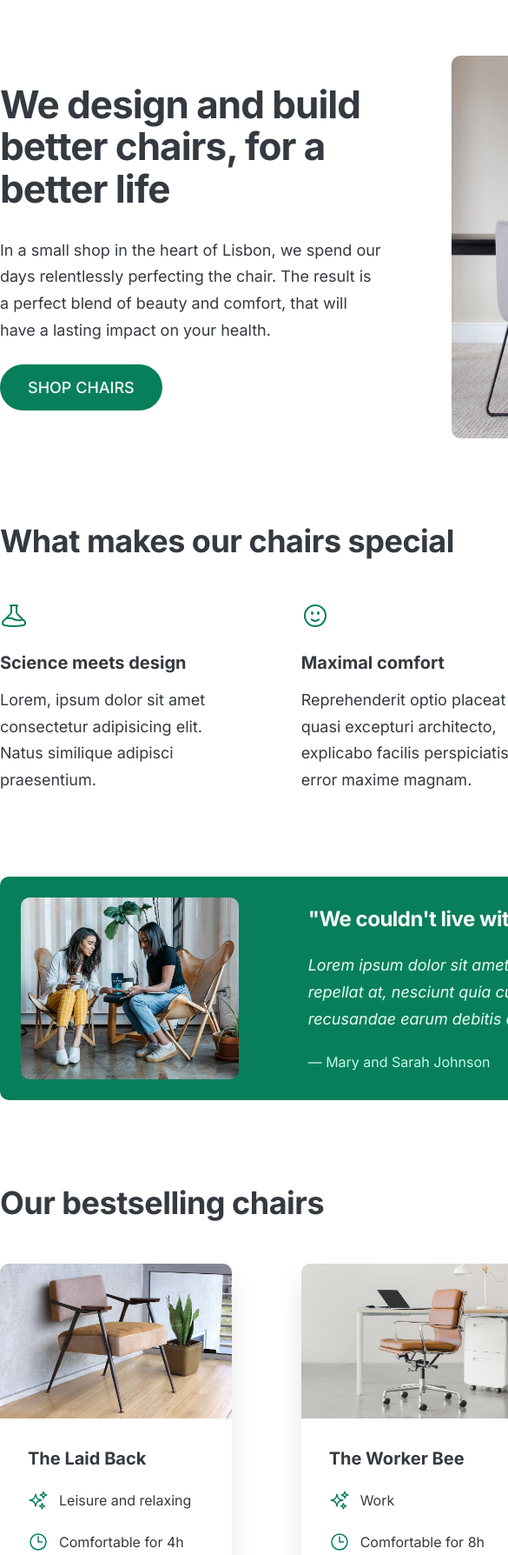
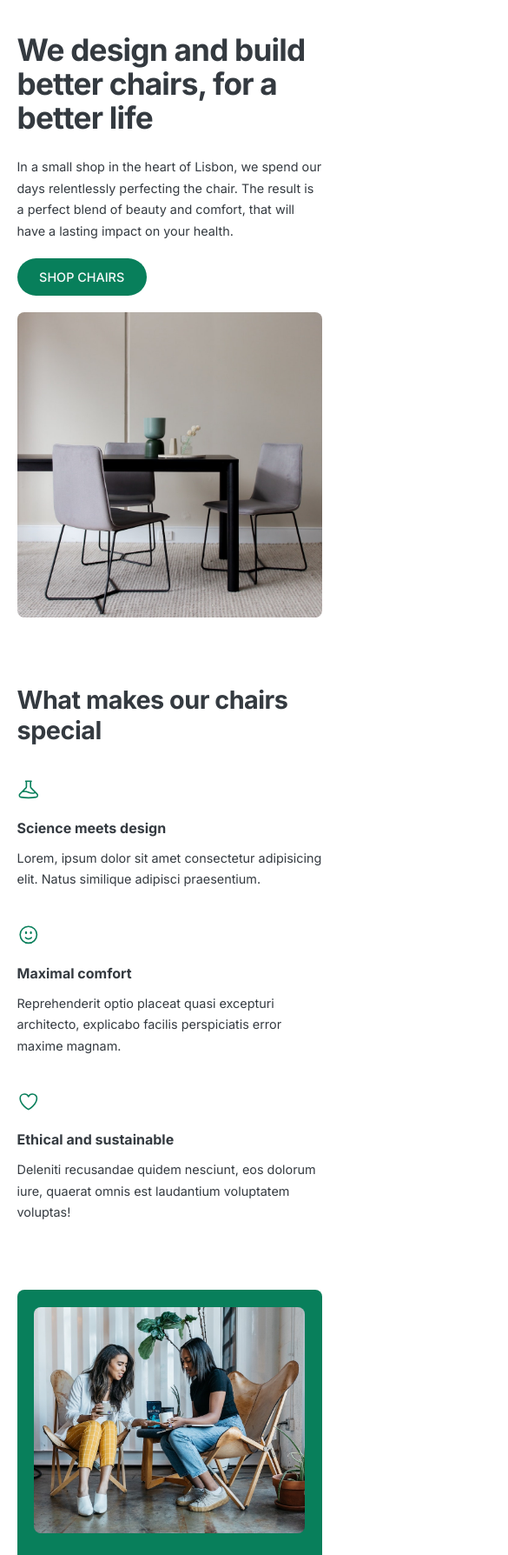
Before and after one commit to PeterKocsis/Training-project, a plain HTML site: page Chair-shop-page/index.html in a window 390 px wide. Shown: the top 1788 px of the page at 87% size, 585 px wide, since content can reach past the window. Drawn offline with Linux system fonts and the light colour scheme.

Commit message:
Enhance header layout and responsiveness with grid structure; add media queries for better mobile support

```diff
--- a/Chair-shop-page/index.html
+++ b/Chair-shop-page/index.html
@@ -13,12 +13,14 @@
     rel="stylesheet">
 
   <link rel="stylesheet" href="style.css" />
+  <link rel="stylesheet" href="media-queries.css" />
   <title>Lisbon Chair Shop</title>
 </head>
 
 <body>
   <div class="container">
     <header>
+      <div class="header-content">
         <div class="header-text-box">
           <h1>We design and build better chairs, for a better life</h1>
           <p class="header-text">
@@ -29,6 +31,20 @@
           <a class="btn btn--big" href="#">Shop chairs</a>
         </div>
         <img src="img/hero.jpg" alt="Photo" />
+      </div>
+
+      <div class="small-header-content">
+        <h1>We design and build better chairs, for a better life</h1>
+        <div class="small-header-content-container">
+          <p class="header-text">
+            In a small shop in the heart of Lisbon, we spend our days
+            relentlessly perfecting the chair. The result is a perfect blend of
+            beauty and comfort, that will have a lasting impact on your health.
+          </p>
+          <img src="img/hero.jpg" alt="Photo" />
+        </div>
+        <a class="btn btn--big" href="#">Shop chairs</a>
+      </div>
     </header>
 
     <section>
--- /dev/null
+++ b/Chair-shop-page/media-queries.css
@@ -0,0 +1,69 @@
+/*
+SPACING SYSTEM (px)
+2 / 4 / 8 / 12 / 16 / 24 / 32 / 48 / 64 / 80 / 96 / 128
+
+FONT SIZE SYSTEM (px)
+10 / 12 / 14 / 16 / 18 / 20 / 24 / 30 / 36 / 44 / 52 / 62 / 74 / 86 / 98
+*/
+
+@media (max-width: 1100px) {
+  body {
+    display: flex;
+    justify-items: center;
+  }
+
+  html {
+    font-size: 56.25%; /* 1rem = 9px */
+  }
+}
+
+@media (max-width: 935px) {
+  header {
+    column-gap: 4.8rem;
+  }
+
+  .grid-3-cols {
+    grid-template-columns: repeat(2, 1fr);
+    gap: 4.8rem;
+  }
+}
+
+@media (max-width: 770px) {
+  html {
+    font-size: 50%; /* 1rem = 8px */
+  }
+
+  .header-content {
+    display: none;
+  }
+
+  .small-header-content {
+    display: block;
+  }
+
+  .testimonial-section .grid-3-cols {
+    grid-template-columns: 1fr;
+    gap: 4.8rem;
+  }
+
+  .testimonial-box {
+    grid-column: unset;
+  }
+}
+
+@media (max-width: 520px) {
+  .header-content {
+    display: grid;
+    grid-template-columns: 1fr;
+    gap: 2.4rem;
+    margin-top: 4.8rem;
+  }
+
+  .small-header-content {
+    display: none;
+  }
+
+  .grid-3-cols {
+    grid-template-columns: 1fr;
+  }
+}
--- a/Chair-shop-page/style.css
+++ b/Chair-shop-page/style.css
@@ -41,7 +41,8 @@ body {
 }
 
 .container {
-  width: 96rem;
+  max-width: 96rem;
+  width: 90%;
   margin: 0 auto;
 }
 
@@ -100,14 +101,31 @@ h2 {
 
 /* HEADER */
 header {
-  display: grid;
+  /* display: grid;
   grid-template-columns: repeat(2, 1fr);
   column-gap: 8rem;
-  margin-top: 6.4rem;
+  margin-top: 6.4rem; */
 }
 
 .header-text-box {
   align-self: center;
+}
+
+.header-content {
+    display: grid;
+    grid-template-columns: repeat(2, 1fr);
+    column-gap: 8rem;
+    margin-top: 6.4rem;
+}
+
+.small-header-content {
+  display: none;
+}
+
+.small-header-content-container {
+  display: grid;
+  gap: 2.4rem;
+  grid-template-columns: 1fr 1fr;
 }
 
 /* 44 / 52 / 62 */
```
Lines whose indentation alone changed are shown as unchanged.
